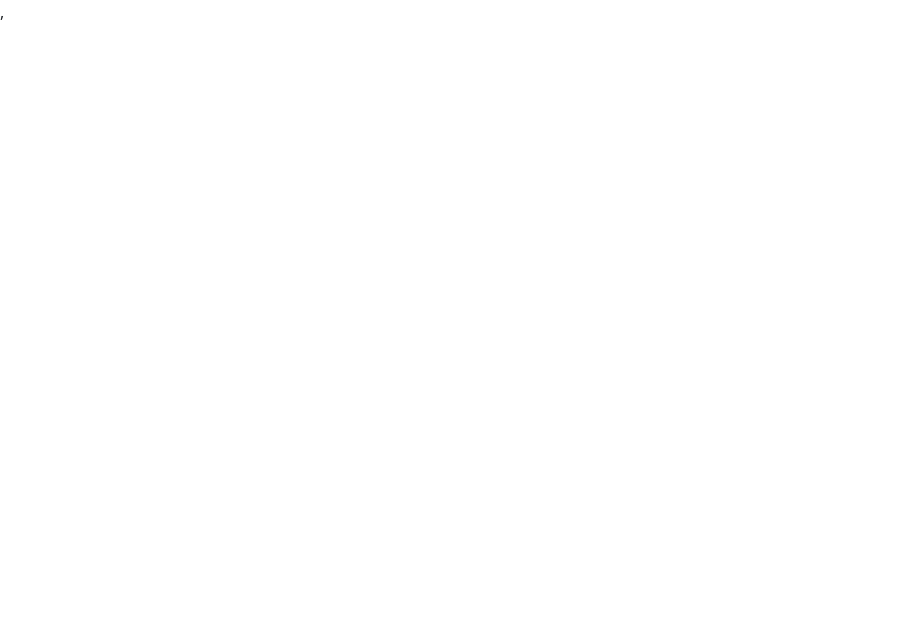
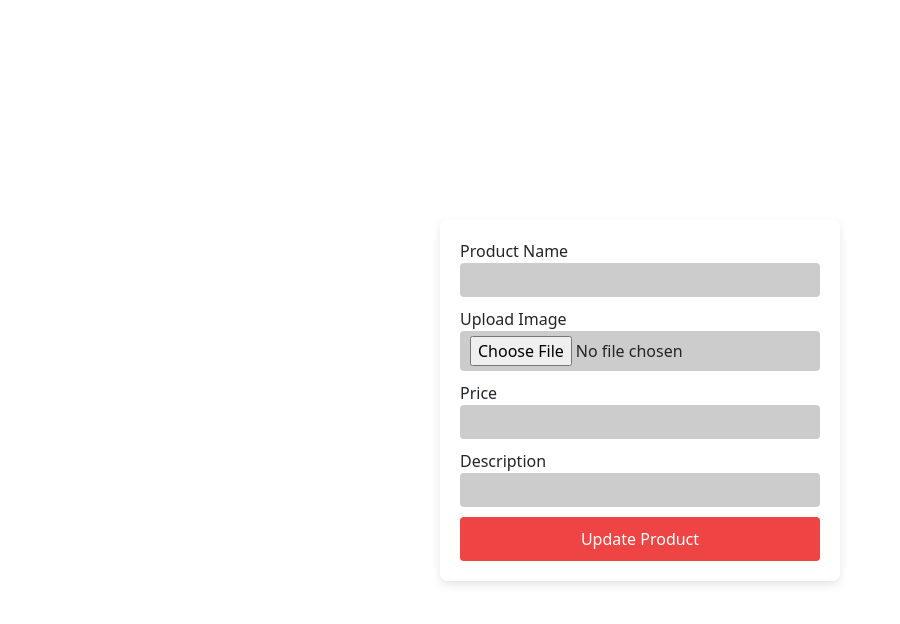
Before and after one commit to hiteshnavghade75/Fullstack-ECom, a React (Vite) app in the folder frontend/: page /product/update/1 in a window 1280 px wide. Before the commit this address had no page. Shown: the top 624 px of the page, without its empty margins (0-900 px from the left). Built offline with nearby package versions, Linux system fonts and the light colour scheme; no server answers.

Commit message:
update product functionality

```diff
--- a/frontend/src/App.jsx
+++ b/frontend/src/App.jsx
@@ -5,6 +5,8 @@ import Home from './pages/home/Home';
 import Login from './pages/login/Login';
 import SignUp from './pages/signup/SignUp';
 import AddProduct from './pages/addProduct/AddProduct';
+import ViewProduct from './pages/viewProduct/ViewProduct';
+import UpdateProduct from './pages/updateProduct/UpdateProduct';
 
 
 function App() {
@@ -15,7 +17,9 @@ function App() {
           <Route path='/' element={<Home/>} />
           <Route path='/login' element={<Login/>}/>
           <Route path='/signup' element={<SignUp/>}/>
-          <Route path='/add/product' element={<AddProduct/>}/>
+          <Route path='/product/add' element={<AddProduct/>}/>
+          <Route path='/product/view/:id' element={<ViewProduct/>}/>
+          <Route path='/product/update/:id' element={<UpdateProduct/>}/>
         </Routes>
       </Router>
       <Toaster/>
--- /dev/null
+++ b/frontend/src/pages/updateProduct/UpdateProduct.jsx
@@ -0,0 +1,129 @@
+import React, { useEffect, useState } from 'react';
+import { useParams, useNavigate } from 'react-router-dom'
+
+const UpdateProduct = () => {
+
+    const { id } = useParams();
+    const [product, setProduct] = useState({});
+    const navigate = useNavigate();
+
+    const [formData, setFormData] = useState({
+        productName: '',
+        price: '',
+        description: '',
+        productImage: null
+    });
+
+    useEffect(() => {
+        fetch(`http://localhost:5000/api/product/${id}`)
+            .then((response) => response.json())
+            .then((data) => setProduct(data))
+            .catch((error) => console.log(error));
+    }, [id]);
+
+    useEffect(() => {
+        if (product) {
+            const { productName, productImage, price, description } = product;
+            setFormData({ productName, productImage, price, description });
+        }
+    }, [product]);
+
+    const handleChange = (event) => {
+        setFormData({
+            ...formData,
+            [event.target.name]: event.target.value,
+        });
+    };
+
+    const handleImageChange = (event) => {
+        setFormData({
+            ...formData,
+            productImage: event.target.files[0],
+        });
+    };
+
+    const handleSubmit = (event) => {
+        event.preventDefault();
+
+        const updatedProduct = new FormData();
+        updatedProduct.append('productName', formData.productName);
+        updatedProduct.append('price', formData.price);
+        updatedProduct.append('description', formData.description);
+        if (formData.productImage) {
+            updatedProduct.append("productImage", formData.productImage);
+        }
+
+
+        fetch(`http://localhost:5000/api/product/update/${id}`, {
+            method: "PUT",
+            body: updatedProduct,
+        })
+            .then((response) => response.json())
+            .then((data) => {
+                navigate(`/product/view/${id}`);
+            })
+            .catch((error) => console.log(error));
+    };
+
+
+    return (
+        <div>
+            <div className="signup-container">
+                <div className="form-container">
+
+                    <form className="form" onSubmit={handleSubmit} >
+                        <label htmlFor="productName">Product Name</label>
+                        <input
+                            type="text"
+                            id="productName"
+                            name="productName"
+                            className="form-input"
+                            value={formData.productName || ''}
+                            onChange={handleChange}
+                        />
+
+                        <label htmlFor="productImage">Upload Image </label>
+                        <input
+                            type="file"
+                            id="productImage"
+                            name="productImage"
+                            className="form-input"
+                            placeholder=''
+                            onChange={handleImageChange}
+                        />
+
+                        <label htmlFor="price">Price</label>
+                        <div className="password-container">
+                            <input
+                                id="price"
+                                name="price"
+                                className="form-input"
+                                value={formData.price || ''}
+                                onChange={handleChange}
+                            />
+                        </div>
+
+                        <label htmlFor="description">Description</label>
+                        <div className="password-container">
+                            <input
+                                id="description"
+                                name="description"
+                                className="form-input"
+                                value={formData.description || ''}
+                                onChange={handleChange}
+                            />
+                        </div>
+
+                        <button className="signup-btn" type="submit">
+                            Update Product
+                        </button>
+                    </form>
+
+
+                </div>
+            </div>
+        </div>
+    )
+}
+
+export default UpdateProduct
```
